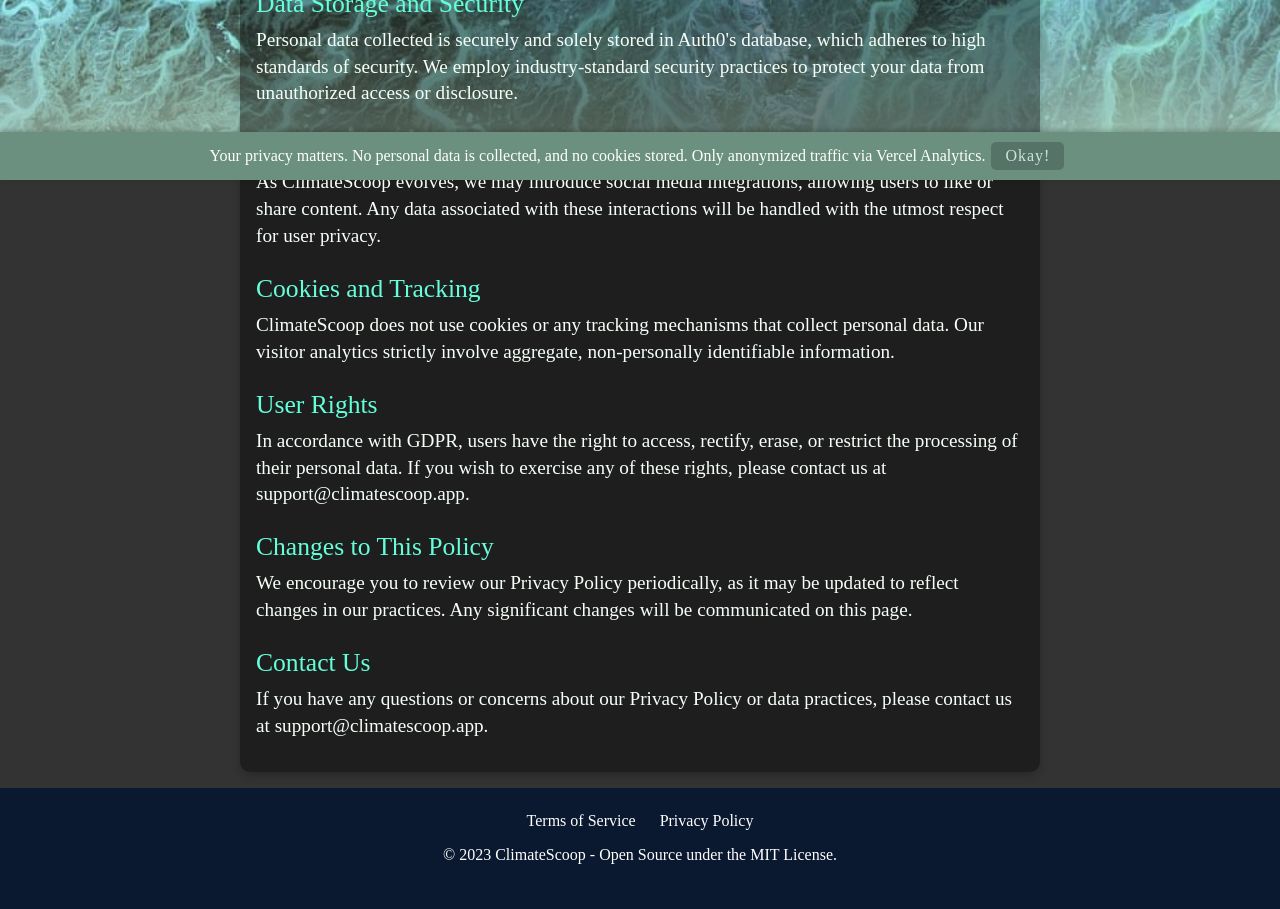
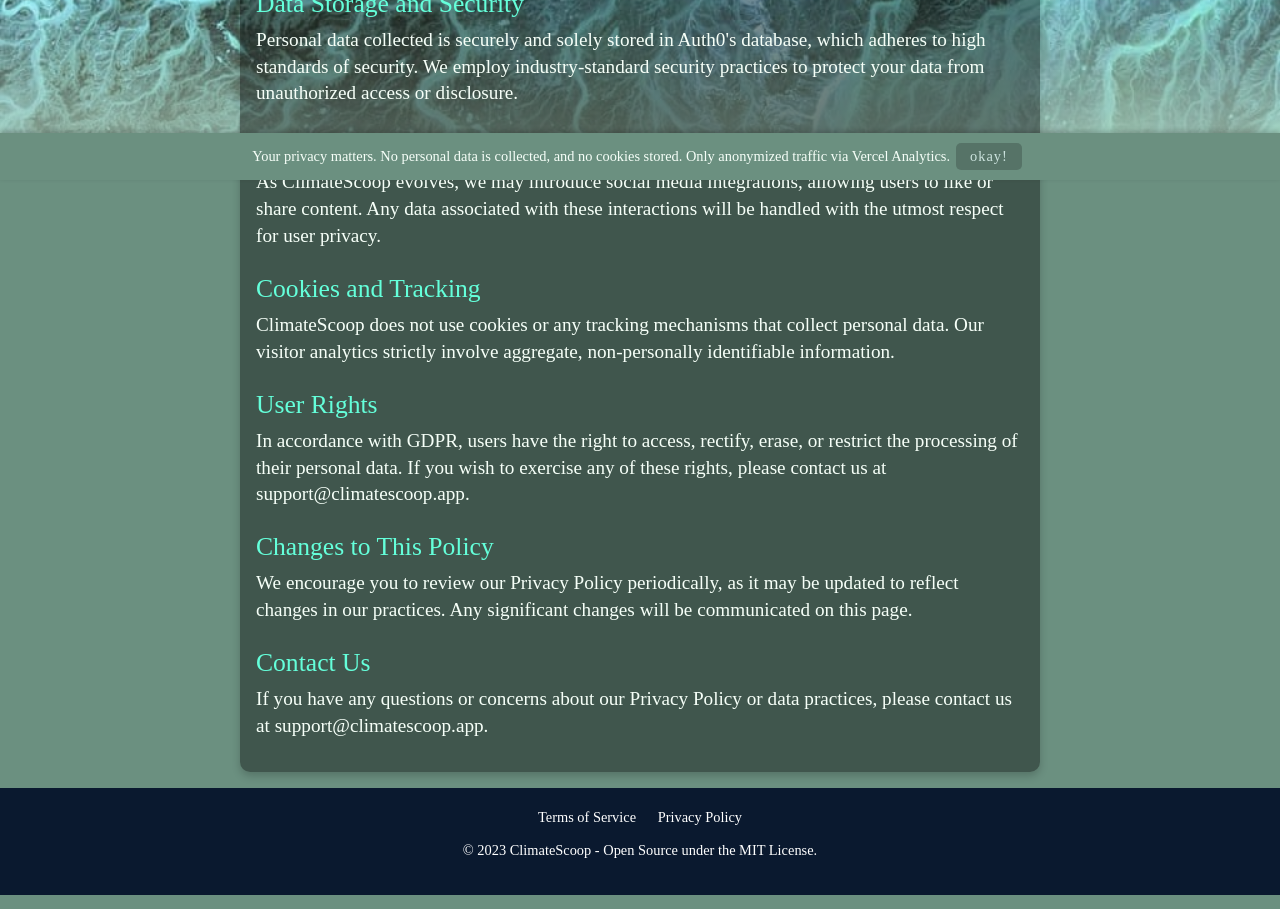
Before and after one commit to olicoding/ClimateScoop, a Next.js app: page /privacy in a window 1280 px wide. Shown: the part 620-1529 px from the top of the page. Built offline with nearby package versions, Linux system fonts and the light colour scheme; no server answers.

Commit message:
Minor visual optimizations

```diff
--- a/components/PrivacyBanner.jsx
+++ b/components/PrivacyBanner.jsx
@@ -24,7 +24,7 @@
         stored. Only anonymized traffic via Vercel Analytics.
       </p>
       <button onClick={handleAcknowledge} type="button">
-        Okay!
+        okay!
       </button>
     </div>
   );
--- a/styles/abstracts/_mixins.scss
+++ b/styles/abstracts/_mixins.scss
@@ -17,8 +17,7 @@
 }
 
 @mixin bgFadeInAnimation {
-  animation: map-get($animations, long-fade-in),
-    map-get($transitions, long-opacity);
+  animation: map-get($animations, long-fade-in);
 }
 
 @mixin fadeInAnimation {
--- a/styles/abstracts/_variables.scss
+++ b/styles/abstracts/_variables.scss
@@ -51,6 +51,6 @@
 
 $animations: (
   fade-in: fadeIn 0.3s ease-in-out forwards,
-  long-fade-in: fadeIn 1s ease-out forwards,
+  long-fade-in: fadeIn 1s ease-in-out forwards,
   pulsate: pulsate 2s ease-in-out 0.3s infinite,
 );
--- a/styles/base/_reset.scss
+++ b/styles/base/_reset.scss
@@ -26,8 +26,8 @@
   font-family: sans-serif;
   font-size: 1.2rem;
   line-height: 1;
-  color: #fff;
-  background-color: #333;
+  color: map-get($colors, frost-white);
+  background-color: map-get($colors, ocean-green);
 
   &::-webkit-scrollbar,
   &::-ms-overflow-style {
--- a/styles/layout/_footer.scss
+++ b/styles/layout/_footer.scss
@@ -1,8 +1,9 @@
 .footer {
-  padding: 1.5em 1em 2.8em;
+  padding: 1.5em 1em 2.5em;
   background-color: map-get($colors, deep-space);
   color: map-get($colors, white);
   text-align: center;
+  font-size: 0.9rem;
 
   .footer-list {
     list-style: none;
@@ -16,6 +17,7 @@
     li a {
       color: map-get($colors, white);
       text-decoration: none;
+      transition: map-get($transitions, all);
 
       &:hover {
         color: map-get($colors, hover-highlight);
--- a/styles/layout/_privacy-banner.scss
+++ b/styles/layout/_privacy-banner.scss
@@ -6,6 +6,7 @@
   left: 0;
   width: 100%;
   background-color: map-get($colors, ocean-green);
+  font-size: 0.9rem;
   text-align: center;
   padding: 4px 8px;
   box-shadow: 0 -2px 5px rgba(0, 0, 0, 0.2);
--- a/styles/pages/_tos-privacy.scss
+++ b/styles/pages/_tos-privacy.scss
@@ -1,18 +1,20 @@
 .content-page-tos-privacy {
+  opacity: 0;
+  @include fadeInAnimation;
   max-width: 800px;
-  padding: 4em 1em 2em;
-  margin: 4.5em 0.6em 1em;
+  padding: 3em 1em 2em;
+  margin: 5em 0.6em 1em;
   background-color: map-get($colors, hero-bg);
   box-shadow: 0 4px 8px map-get($colors, lighter-bg);
   border-radius: 10px;
   color: map-get($colors, frost-white);
 
   @media (min-width: 800px) {
-    margin: 4em auto 1em;
+    margin: 5em auto 1em;
   }
 
   .page-title {
-    font-size: 2rem;
+    font-size: clamp(1.8rem, 3vw, 2rem);
     margin-bottom: 1rem;
     text-align: center;
   }
@@ -20,13 +22,13 @@
   .page-content {
     h2 {
       margin-top: 1.5rem;
-      font-size: 1.6rem;
+      font-size: clamp(1.4rem, 3vw, 1.6rem);
       color: map-get($colors, seafoam-green);
     }
 
     p,
     li {
-      font-size: 1.2rem;
+      font-size: clamp(1.1rem, 3vw, 1.2rem);
       line-height: 1.4;
       margin-top: 0.5rem;
     }
```
